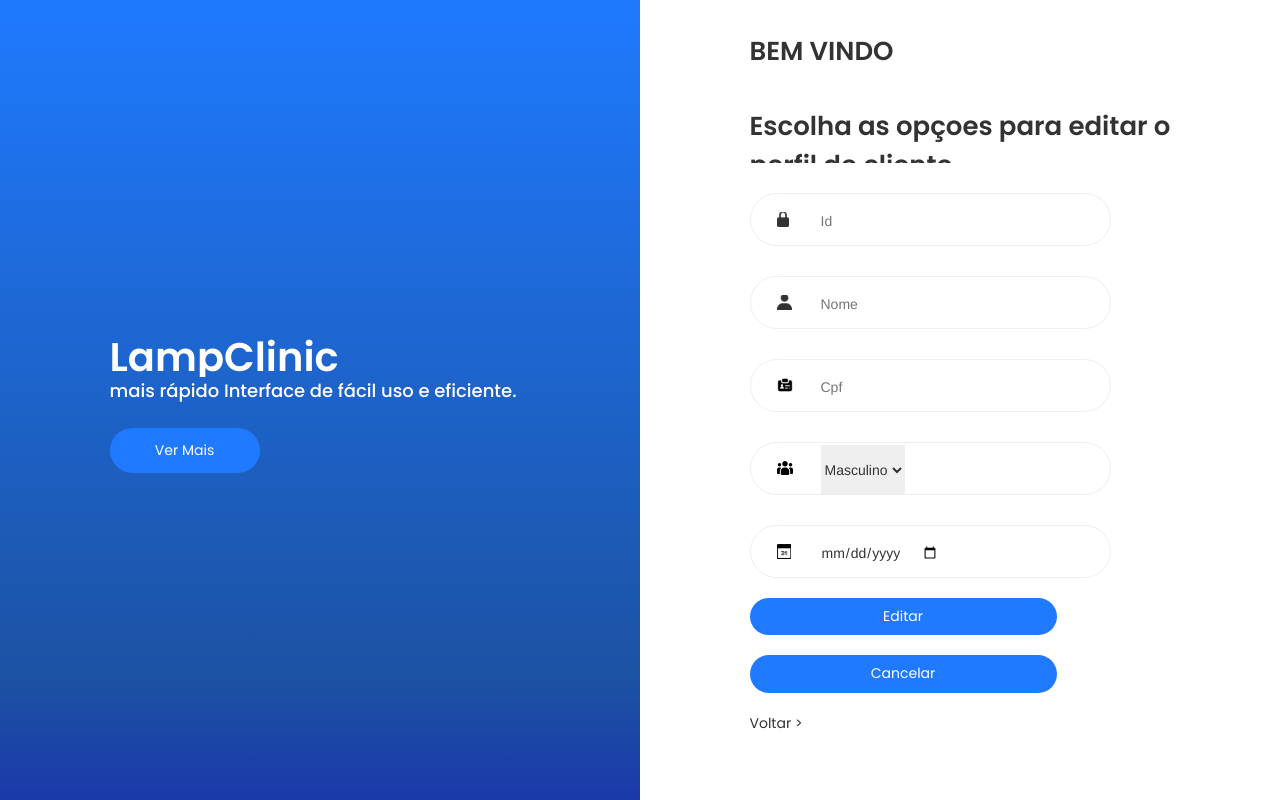
After one commit to Christian-M17/PIT-SoftwareClinico, a PHP site: page /editarCliente.php in a window 1280 px wide. The commit adds this page. Run offline with PHP 8.4, Linux system fonts and the light colour scheme; the visitor is signed in with stand-in values (Sample User, id 1).

Commit message:
Add files via upload

```diff
--- a/Logado.php
+++ b/Logado.php
@@ -44,6 +44,8 @@ if($login == null){
         <button class="button" type="submit" name="cadastroCliente">Cadastro de Cliente</button>
         <button class="button"><a href="cadastroItens.php">Cadastro de Itens</a></button>
         <button class="button"><a href="cadastroProcedimento.php">Cadastro Procedimentos</a></button>
+        <button class="button"><a href="editarUsuario.php">Editar Usuario</a></button>
+        <button class="button"><a href="editarCliente.php">Editar Cliente</a></button>
         <button class="button"><a href="Selecione.php">Software</a></button>
         <button class="button"><a href="login.php" class="clickVoltar">Voltar ></a></button>
       </form>
--- a/Selecione.php
+++ b/Selecione.php
@@ -57,7 +57,7 @@
       </a>
     </div>
     <div class="card">
-      <img src="img/usuario.png">
+      <img src="img/Vector-4.png">
       <div class="card__content">
          <a href="itens.php">
         <p class="card__title">Itens</p>
--- a/cadastroUsuario.php
+++ b/cadastroUsuario.php
@@ -85,7 +85,7 @@ if($login == null){
           </div>
         </div>
         <div class="input2">
-      <label class="text2">Criar e editar usuarios</label>
+      <label class="text2">Criar e editar clientes</label>
           <div class="placeholder">
           <input class="text-wrapper"  type="radio" name="EditarFichas" value="S">
             <label class="text5">SIM</label>
--- a/classes/sql.php
+++ b/classes/sql.php
@@ -314,7 +314,7 @@ public function imprimirUsuarios($id){
                   </div>
                 </div>
                 <div class='procedure-record'>
-                  <button name='bloquear' type='submit' value=" . $id . ">Bloquear</button>
+                  <button class='input' name='bloquear' type='submit' value=" . $id . " >Bloquear</button>
                 </div>
 
               </div>
@@ -360,7 +360,7 @@ public function imprimirItens($id){
                   $resultado = "
                   <form method='POST' action=''>
                   <div class='patient-info-container'>
-                <h2>Informações do Iten</h2>
+                <h2>Informações do Item</h2>
                 <div class='patient-profile'>
                   <div class='profile-picture2'>
                     <img src='img/lampada.jpg' alt='Profile Picture'>
--- a/css/cadastrocliente.css
+++ b/css/cadastrocliente.css
@@ -150,7 +150,7 @@ a{
 
 .right-content {
   width: 26.3125rem;
-  height: 46rem;
+  height: 54rem;
   flex-shrink: 0;
   display: flex;
   gap: 20px;
--- /dev/null
+++ b/editarCliente.php
@@ -0,0 +1,86 @@
+<?php
+session_start();
+$login = $_SESSION["loginG"];
+if($login == null){
+  header("Location: login.php");
+}?>
+<!DOCTYPE html>
+<html lang="en">
+
+<head>
+  <meta charset="UTF-8">
+  <meta name="viewport" content="width=device-width, initial-scale=1.0">
+  <link href="css/cadastrocliente.css" rel="stylesheet" type="text/css" />
+  <link rel="shortcut icon" href="img/logo1.ico" type="image/x-icon">
+  <title>PIT</title>
+  <link rel="preconnect" href="https://fonts.googleapis.com">
+  <link rel="preconnect" href="https://fonts.gstatic.com" crossorigin>
+  <link href="https://fonts.googleapis.com/css2?family=Poppins&display=swap" rel="stylesheet">
+</head>
+
+<body>
+  <div class="tela">
+    <div class="half-blue">
+      <!-- Conteúdo da metade azul -->
+      <div class="content">
+        <label class="text1">LampClinic</label>
+        <label class="text2">mais rápido Interface de fácil uso e eficiente.</label>
+        <button class="button"><a href="index.html">Ver Mais</a></button>
+      </div>
+
+    </div>
+    <div class="half-white">
+      <!-- Conteúdo da metade branca -->
+      <form class="right-content" action="validasenha.php" method="POST">
+        <label class="text1">BEM VINDO</label>
+        <label class="text2">Escolha as opçoes para editar o perfil de cliente</label>
+        <div class="input">
+          <div class="placeholder">
+          <input class="text-wrapper" type="text" name="id" placeholder="Id">
+            <img class="codicon-input" src="img/Vector-2.png" />
+          </div>
+        </div>
+        <div class="input">
+          <div class="placeholder">
+          <input class="text-wrapper" type="text" name="nome" oninput="formatarNome(this)" placeholder="Nome">
+            <img class="codicon-input" src="img/Vector.png" />
+          </div>
+        </div>
+        <div class="input">
+          <div class="placeholder">
+          <input class="text-wrapper"type="text" name="cpf" placeholder="Cpf" maxlength="14" oninput="formatarCPF(this)">
+            <img class="codicon-input" src="img/cpf.png" />
+          </div>
+        </div>
+        <div class="input">
+          <div class="placeholder">
+          <select class="text-wrapper" name="sexo">
+          <option value="0">Masculino</option>
+              <option  value="1">Feminino</option>
+              <option  value="2">Outro</option>
+          </select>
+            <img class="codicon-input" src="img/cliente.png" />
+          </div>
+        </div>
+        <div class="input">
+          <div class="placeholder">
+          <input class="text-wrapper" type="date" name="data" placeholder="Data de nascimento">
+            <img class="codicon-input" src="img/date.png" />
+          </div>
+        </div>
+        <button type="submit" name="confirmar"  class="button2">Editar</button>
+        <button name="enviar" type="submit"  class="button2">Cancelar</button>
+        <label> <a href="Logado.php" class="text3">Voltar ></a></label>
+</form>
+
+    </div>
+
+
+  </div>
+  </div>
+  </div>
+
+      <script src="script.js"></script>
+</body>
+
+</html>
--- a/usuarios.php
+++ b/usuarios.php
@@ -34,7 +34,7 @@ if (isset($_POST['bloquear'])) {
   $valor = $_POST['bloquear'];
   echo $conexao->bloquear($valor);}
 ?>
-   ?>
+
   </main>
 </body>
 
```
Also changed, not shown: agenda.php (+2 -6 lines), editarUsuario.php (added, +87 -0 lines).
